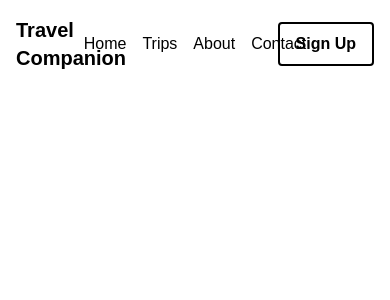
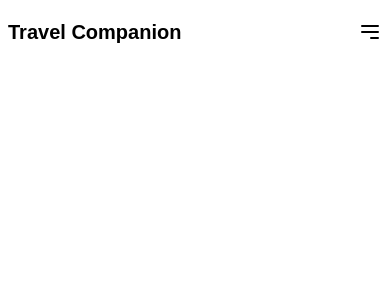
Before and after one commit to Kian-Ashrafganjouei/SEG4910_Group3, a Next.js app in the folder Travel_Buddy/src/main/java/frontend/: page /layout/navbar in a window 390 px wide. Shown: the top 300 px of the page. Built offline with nearby package versions, Linux system fonts and the light colour scheme.

Commit message:
navbar  updates - fixed position and responsivness (#14)

```diff
--- a/Travel_Buddy/src/main/java/frontend/app/home/page.tsx
+++ b/Travel_Buddy/src/main/java/frontend/app/home/page.tsx
@@ -12,7 +12,7 @@ export default function Home() {
   console.log("Session data:", session); // Check the session data
 
   return (
-    <>
+    <div className="mt-16">
       <Navbar />
       {/* Navigation Bar */}
       <nav
@@ -74,7 +74,7 @@ export default function Home() {
         )}
       </div>
       <Footer />
-    </>
+    </div>
   );
 }
 
--- a/Travel_Buddy/src/main/java/frontend/app/layout/navbar/page.tsx
+++ b/Travel_Buddy/src/main/java/frontend/app/layout/navbar/page.tsx
@@ -1,32 +1,80 @@
+import React, { useState } from "react";
+import "../../styles/Navbar.css";
+
 const Navbar = () => {
+  const [isMobileMenuOpen, setIsMobileMenuOpen] = useState(false);
+
+  const toggleMobileMenu = () => {
+    setIsMobileMenuOpen(!isMobileMenuOpen);
+  };
+
   return (
-    <div className="navbar">
-      <div className="grid grid-cols-3 items-center p-4 bg-white text-black">
+    <div className="navbar fixed w-full top-0 left-0 z-10">
+      <div className="grid grid-cols-2 md:grid-cols-3 items-center h-16 pl-2 pr-2 bg-white text-black">
         <div className="text-xl font-bold">
           <a href="/">Travel Companion</a>
         </div>
-        <div className="flex space-x-4 justify-center">
-          <a href="/home" className="hover:underline">
-            Home
+        <div className="hidden md:flex space-x-4 justify-center">
+          <a href="/home" className="relative group">
+            <span className="hover-underline-animation">Home</span>
           </a>
-          <a href="/trips" className="hover:underline">
-            Trips
+          <a href="/trips" className="relative group">
+            <span className="hover-underline-animation">Trips</span>
           </a>
-          <a href="/about" className="hover:underline">
-            About
+          <a href="/about" className="relative group">
+            <span className="hover-underline-animation">About</span>
           </a>
-          <a href="/contact" className="hover:underline">
-            Contact
+          <a href="/contact" className="relative group">
+            <span className="hover-underline-animation">Contact</span>
           </a>
         </div>
-        <div className="flex justify-end">
+        <div className="hidden md:flex justify-end">
           <a
             href="/signup"
             className=" hover:bg-black text-black hover:text-white font-bold py-2 px-4 rounded border-2 border-black">
             Sign Up
           </a>
         </div>
+        <div className="md:hidden flex justify-end">
+          <button
+            onClick={toggleMobileMenu}
+            className="text-black focus:outline-none">
+            <svg
+              className="w-6 h-6"
+              fill="none"
+              stroke="currentColor"
+              viewBox="0 0 24 24"
+              xmlns="http://www.w3.org/2000/svg">
+              <path
+                strokeLinecap="round"
+                strokeLinejoin="round"
+                strokeWidth="2"
+                d="M4 6h16M4 12h16m-7 6h7"></path>
+            </svg>
+          </button>
+        </div>
       </div>
+      {isMobileMenuOpen && (
+        <div className="grid justify-center md:hidden bg-white text-black p-4">
+          <a href="/home" className="grid justify-center underline">
+            Home
+          </a>
+          <a href="/trips" className="grid justify-center underline">
+            Trips
+          </a>
+          <a href="/about" className="grid justify-center underline">
+            About
+          </a>
+          <a href="/contact" className="grid justify-center underline">
+            Contact
+          </a>
+          <a
+            href="/signup"
+            className="block hover:bg-black text-black hover:text-white font-bold py-2 px-4 rounded border-2 border-black mt-2">
+            Sign Up
+          </a>
+        </div>
+      )}
     </div>
   );
 };
--- a/Travel_Buddy/src/main/java/frontend/app/page.tsx
+++ b/Travel_Buddy/src/main/java/frontend/app/page.tsx
@@ -31,7 +31,7 @@ const LandingPage = () => {
 
   return (
     // Landing Page
-    <div className="max-w-full">
+    <div className="max-w-full mt-16">
       <Navbar />
       {/* hero section */}
       <div className=" hero-section flex flex-wrap items-center">
--- a/Travel_Buddy/src/main/java/frontend/app/profile/page.tsx
+++ b/Travel_Buddy/src/main/java/frontend/app/profile/page.tsx
@@ -80,7 +80,7 @@ export default function Profile() {
   }
 
   return (
-    <div>
+    <div className="mt-16">
       <Navbar />
       <nav className="nav-bar">
         <div className="nav-content">
--- /dev/null
+++ b/Travel_Buddy/src/main/java/frontend/app/styles/Navbar.css
@@ -0,0 +1,23 @@
+.hover-underline-animation {
+  position: relative;
+  display: inline-block;
+  overflow: hidden;
+}
+
+.hover-underline-animation::after {
+  content: "";
+  position: absolute;
+  width: 100%;
+  transform: scaleX(0);
+  height: 2px;
+  bottom: 0;
+  left: 0;
+  background-color: currentColor;
+  transform-origin: bottom right;
+  transition: transform 0.35s ease-out;
+}
+
+.group:hover .hover-underline-animation::after {
+  transform: scaleX(1);
+  transform-origin: bottom left;
+}
--- a/Travel_Buddy/src/main/java/frontend/app/trips/add/page.tsx
+++ b/Travel_Buddy/src/main/java/frontend/app/trips/add/page.tsx
@@ -100,10 +100,10 @@ export default function AddTrip() {
   };
 
   return (
-    <div>
+    <div className="mt-16">
       <Navbar />
       <NavbarLayout>
-        <div className="form-container">
+        <div className="form-container mt-16">
           <h2 className="heading">Add a New Trip</h2>
           <form onSubmit={handleSubmit}>
             <div className="form-group">
--- a/Travel_Buddy/src/main/java/frontend/app/trips/view/page.tsx
+++ b/Travel_Buddy/src/main/java/frontend/app/trips/view/page.tsx
@@ -47,7 +47,7 @@ export default function ViewTrips() {
   };
 
   return (
-    <div>
+    <div className="mt-16">
       <Navbar />
       <NavbarLayout>
         <div className="trips-container">
--- a/Travel_Buddy/src/main/java/frontend/tailwind.config.ts
+++ b/Travel_Buddy/src/main/java/frontend/tailwind.config.ts
@@ -13,6 +13,11 @@ const config: Config = {
         foreground: "var(--foreground)",
       },
     },
+    screens: {
+      sm: "320px", //min-width for mobile devices
+      md: "768px", //min-width for tablet devices
+      lg: "1281px", //min-width for laptop devices
+    },
   },
   plugins: [],
 };
```
